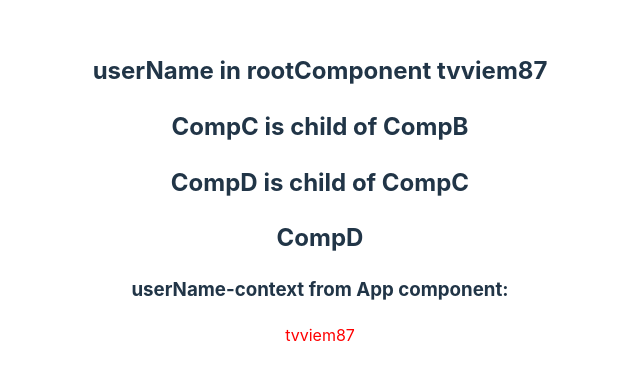
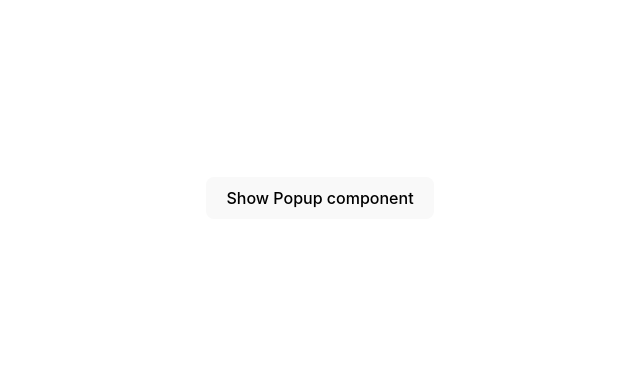
Before and after one commit to tvviem/vite-svelte-ts-basic, a Svelte app: page / in a window 1280 px wide. Shown: the part 202-582 px from the top of the page, without its empty margins (320-960 px from the left). Built offline with nearby package versions, Linux system fonts and the light colour scheme.

Commit message:
3.8 - passing event from child to parent, using createEventDispatcher in child

```diff
--- a/src/App.svelte
+++ b/src/App.svelte
@@ -1,14 +1,25 @@
 <script lang="ts">
-  import { setContext } from 'svelte';
-  import CompB from './components/CompB.svelte';
+  import Popup from './components/Popup.svelte';
+  let showPopup = false;
+  let showPopup1 = false;
 
-  const userName = 'tvviem87';
-  setContext('uname-context', userName);
+  // get data from child component dispatch event
+  function closePopup(event: { detail: any }) {
+    showPopup1 = false;
+    console.log(event.detail); // show data from child component
+  }
 </script>
 
 <main>
-  <h2>userName in rootComponent {userName}</h2>
-  <CompB />
+  <button on:click={() => ((showPopup = true), (showPopup1 = true))}
+    >Show Popup component</button
+  >
+  {#if showPopup}
+    <Popup on:close={() => (showPopup = false)} color="lightseagreen" />
+  {/if}
+  {#if showPopup1}
+    <Popup on:close={closePopup} color="brown" />
+  {/if}
 </main>
 
 <style>
--- /dev/null
+++ b/src/components/Popup.svelte
@@ -0,0 +1,16 @@
+<script lang="ts">
+  import { createEventDispatcher } from 'svelte';
+
+  const dispatch = createEventDispatcher();
+  export let color = 'blue';
+</script>
+
+<div style="background-color: {color};">
+  <h2>This is Popup component</h2>
+  <button on:click={() => dispatch('close', 'data-from-child')}
+    >Close Popup</button
+  >
+</div>
+
+<style>
+</style>
```
